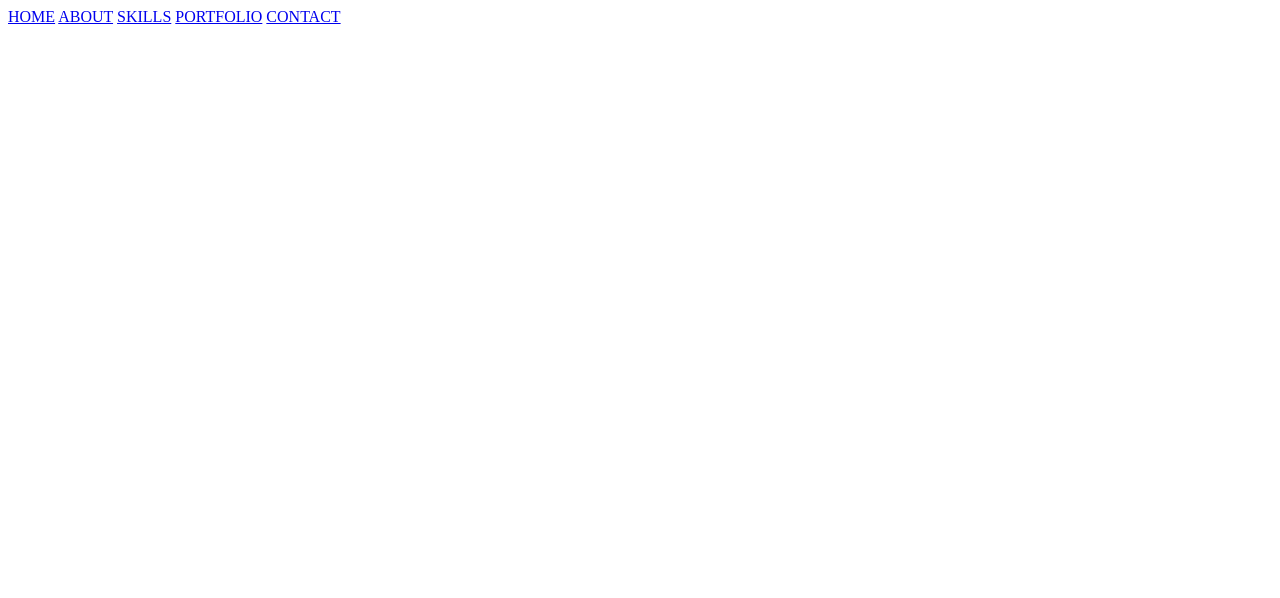
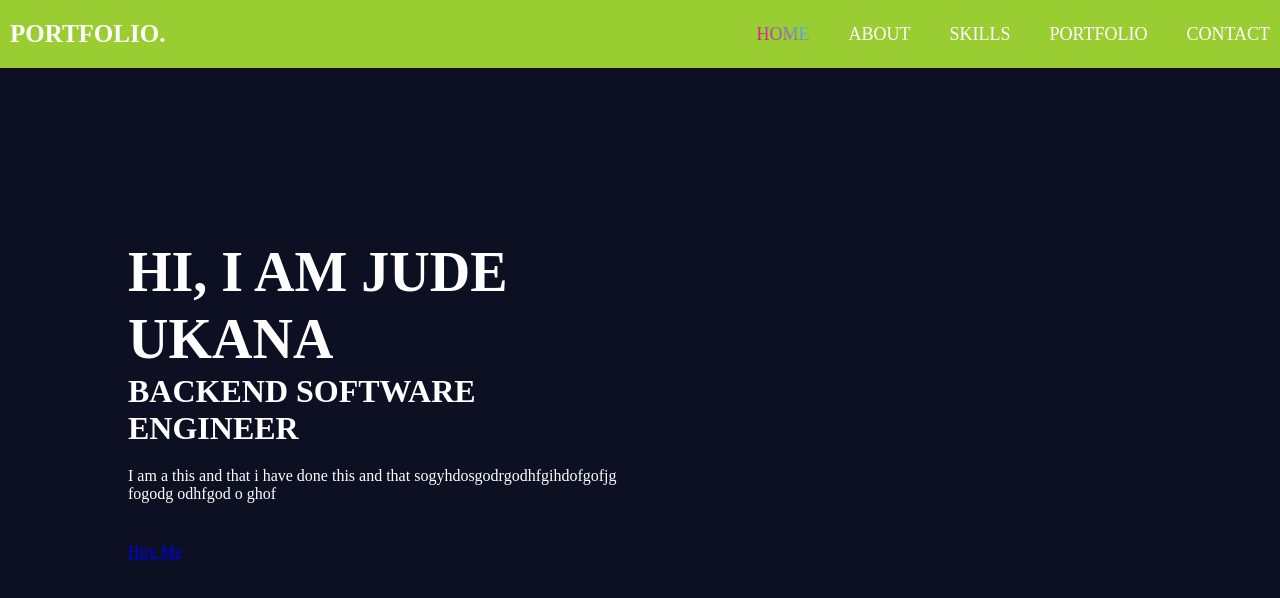
Before and after one commit to JudeUk/my_portfolio_website, a plain HTML site: page index.html in a window 1280 px wide. Drawn offline with Linux system fonts and the light colour scheme.

Commit message:
styling index page

```diff
--- a/index.html
+++ b/index.html
@@ -11,9 +11,11 @@
 <body>
 
     <header class="header">
+        <a href="#" class="logo">PORTFOLIO.</a>
+
         <nav class="navbar">
 
-            <a href="#">HOME</a>
+            <a href="#" class="active">HOME</a>
             <a href="#">ABOUT</a>
             <a href="#">SKILLS</a>
             <a href="#">PORTFOLIO</a>
@@ -23,5 +25,14 @@
 
     </header>
 
+    <section class = "home">
+        <div class="home-content">
+            <h1>HI, I AM JUDE UKANA</h1>
+            <h3>BACKEND SOFTWARE ENGINEER</h3>
+            <p> I am a this and that i have done this and that sogyhdosgodrgodhfgihdofgofjg fogodg odhfgod o ghof</p>
+            <a href="#" class="btn"> Hire Me</a>
+        </div>
+    </section>
+
 </body>
 </html>
--- a/style.css
+++ b/style.css
@@ -0,0 +1,86 @@
+@import url('https://fonts.googleapis.com/css2?family=Poppins:wght@300;400;500;600;700;800;900&display=swap');
+
+*{
+
+    margin:0;
+    padding:0;
+    box-sizing: border-box;
+    font-size: 'Poppins','sans-serif';
+}
+
+body{
+    background:#0c1022;
+    color:#fff;
+}
+
+.header{
+    position:fixed;
+    left:0;
+    top:0;
+    width:100%;
+    padding:20px 10px;
+    background: yellowgreen;
+    display:flex;
+    justify-content: space-between;
+    align-items: center;
+    z-index: 100;
+
+}
+.logo{
+
+    font-size: 25px;
+    color: #fff;
+    text-decoration: none;
+    font-weight: 600;
+    pointer-events: none;
+}
+
+.navbar a{
+
+    font-size: 18px;
+    color:#fff;
+    text-decoration: none;
+    font-weight: 500;
+    margin-left: 35px;
+}
+
+.navbar a.active,.navbar a:hover{
+
+    background: linear-gradient(45deg, #f06,#3cf);
+    -webkit-text-fill-color: transparent;
+    -webkit-background-clip: text;
+
+}
+
+.home{
+    width: 100%;
+    height: 100vh;
+    display:flex;
+    align-items: center;
+    padding: 0 10%;
+}
+
+
+.home-content{
+    max-width: 500px;
+
+}
+
+.home-content h1{
+
+font-size: 56px;
+font-weight: 700;
+line-height: 1.2;
+}
+
+.home-content h3{
+
+    font-size: 32px;
+    font-weight: 700;
+}
+
+.home-content p{
+
+    font-size: 16px;
+    margin: 20px 0 40px;
+}
```
